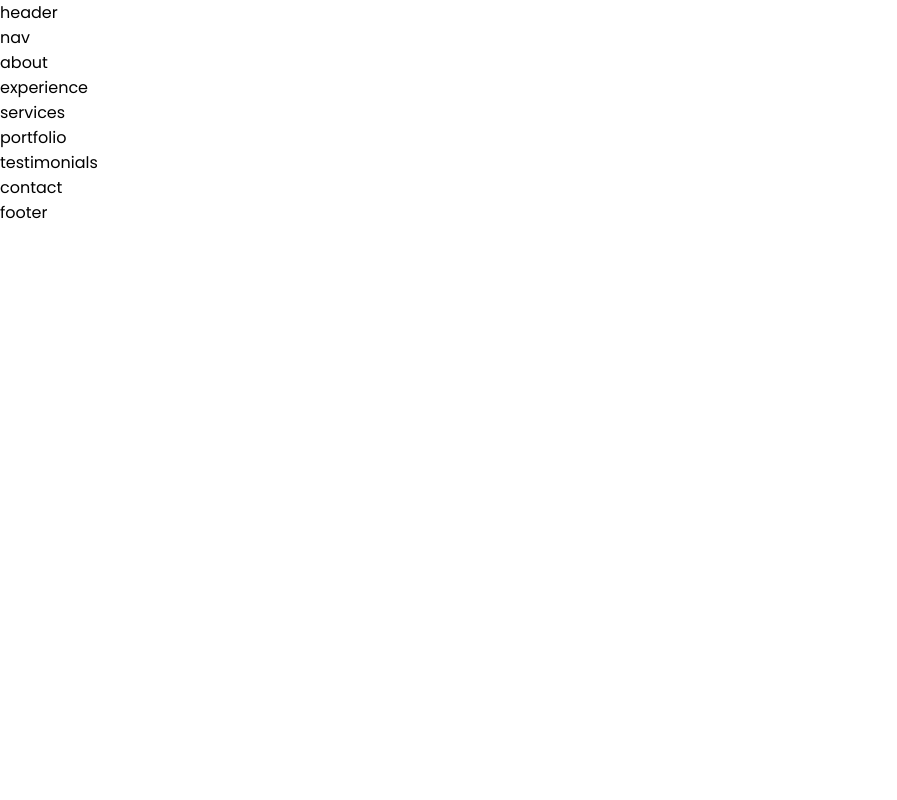
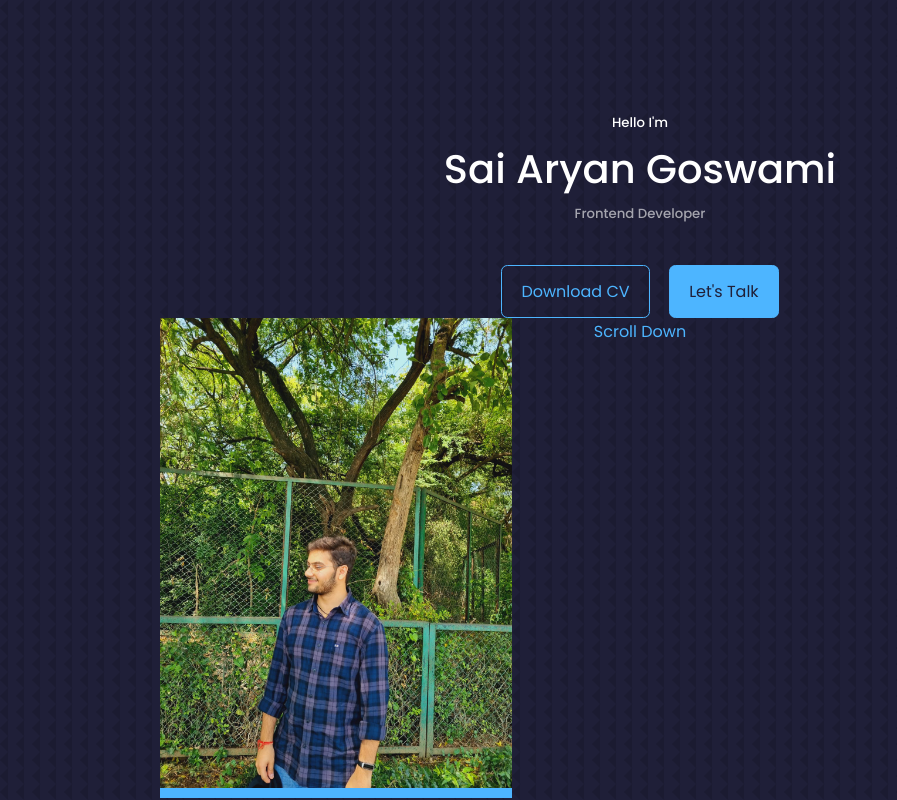
Before and after one commit to SaiAryan1784/Sai_portfolio, a React (Create React App) app: page / in a window 1280 px wide. Shown: the top 800 px of the page, without its empty margins (0-897 px from the left). Built offline with nearby package versions, Linux system fonts and the light colour scheme.

Commit message:
progress in header in section

```diff
--- /dev/null
+++ b/src/components/header/CTA.jsx
@@ -0,0 +1,13 @@
+import React from 'react'
+import CV from '../../assets/resume.pdf'
+
+const CTA = () => {
+  return (
+    <div className="cta">
+        <a href={CV} download className='btn'>Download CV</a>
+        <a href="#contact" className='btn btn-primary'>Let's Talk</a>
+    </div>
+  )
+}
+
+export default CTA
--- /dev/null
+++ b/src/components/header/HeaderSocials.jsx
@@ -0,0 +1,16 @@
+import React from 'react'
+import {BsLinkedin} from 'react-icons/bs'
+import {AiFillTwitterCircle} from 'react-icons/ai'
+import {BsGithub} from 'react-icons/bs'
+
+const HeaderSocials = () => {
+  return (
+    <div className="header__socials">
+        <a href="https://www.linkedin.com/in/sai-aryan-goswami-a38924249/" target="_blank"><BsLinkedin/></a>
+        <a href="https://github.com/SaiAryan1784" target="_blank"><BsGithub/></a>
+        <a href="https://twitter.com/NUCLEAR1784" target="_blank"><AiFillTwitterCircle/></a>
+    </div>
+  )
+}
+
+export default HeaderSocials
--- a/src/components/header/header.css
+++ b/src/components/header/header.css
@@ -0,0 +1,49 @@
+header {
+    height: 100vh;
+    padding-top: 7rem;
+    overflow: hidden;
+}
+
+.header__container {
+    text-align: center;
+    height: 100%;
+    position: relative;
+}
+
+/* -------------------------CTA------------------------- */
+
+.cta {
+    margin-top: 2.5rem;
+    display: flex;
+    gap: 1.2rem;
+    justify-content: center;
+}
+
+/* -------------------------Socials------------------------- */
+
+.header__socials {
+    display: flex;
+    flex-direction: column;
+    align-items: center;
+    gap: 0.8rem;
+    position: absolute;
+    left: 0;
+    bottom: 3rem;
+}
+
+.header__socials::after {
+    content: '';
+    width: 1px;
+    height: 2rem;
+    background: var(--color-primary);
+}
+
+/* -------------------------me------------------------- */
+
+.me {
+    background: var(--color-primary);
+    width: 22rem;
+    height: 30rem;
+    position: absolute;
+    left: calc(50%-11rem);
+}
--- a/src/components/header/header.jsx
+++ b/src/components/header/header.jsx
@@ -1,9 +1,27 @@
 import React from 'react'
 import './header.css'
+import CTA from './CTA'
+import ME from '../../assets/dp3.jpg'
+import HeaderSocial from './HeaderSocials'
 
 const header = () => {
   return (
-    <div>header</div>
+    <header>
+      <div className="container header__container">
+        <h5>Hello I'm</h5>
+        <h1>Sai Aryan Goswami</h1>
+        <h5 className="text-light">Frontend Developer</h5>
+        <CTA />
+
+        <HeaderSocial />
+
+        <div className="me">
+          <img src={ME} alt="me" />
+        </div>
+
+        <a href="#contact" className='scroll__down'>Scroll Down</a>
+      </div>
+    </header>
   )
 }
 
--- a/src/index.css
+++ b/src/index.css
@@ -17,6 +17,8 @@
     --color-white: #fff;
     --color-light: rgba(255,255,255,0.6);
 
+    --transition:all 400ms ease;
+
     --container-width-lg: 75%;
     --container-width-md: 86&;
     --container-width-ms: 90%;
@@ -33,4 +35,107 @@ html {
 
 body{
     font-family: 'Poppins', sans-serif;
+    background: var(--color-bg);
+    color: var(--color-white);
+    line-height: 1.7;
+    background-image: url(../src/assets/bg-texture.png);
 }
+
+/* --------------------GENERAL STYLES-------------------- */
+
+.container {
+    width: var(--container-width-lg);
+    margin: 0 auto;
+}
+
+h1,h2,h3,h4,h5 {
+    font-weight: 500;
+}
+
+h1{
+    font-size: 2.5rem;
+}
+
+section {
+    margin-top: 8rem;
+}
+
+section > h2, section > h5 {
+    text-align: center;
+    color: var(--color-light);
+}
+
+section > h2{
+    color: var(--color-primary);
+    margin-bottom: 3rem;
+}
+
+.text-light{
+    color: var(--color-light);
+}
+
+a {
+    color: var(--color-primary);
+    transition: var(--transition);
+    text-decoration: none;
+}
+
+a:hover {
+    color: var(--color-white);
+}
+
+.btn {
+    width: max-content;
+    display: inline-block;
+    color: var(--color-primary);
+    padding: 0.75rem 1.2rem;
+    border-radius: 0.4rem;
+    cursor: pointer;
+    border: 1px solid var(--color-primary);
+    transition: var(--transition);
+}
+
+.btn:hover {
+    background: var(--color-white);
+    color: var(--color-bg);
+    border-color: transparent;
+}
+
+.btn-primary {
+    background: var(--color-primary);
+    color: var(--color-bg);
+}
+
+img {
+    display: block;
+    width: 100%;
+    object-fit: cover;
+}
+
+/* -------------------------------RESPONSIVE(medium devices)---------------------------*/
+
+@media screen and (max-width: 1024px){
+
+    .container{
+        width: var(--container-width-md);
+    }
+
+    section{
+        margin-top: 6rem;
+    }
+
+}
+
+/* -------------------------------RESPONSIVE(small devices)---------------------------*/
+
+@media screen and (max-width: 600px){
+
+    .container{
+        width: var(--container-width-md);
+    }
+
+    section > h2{
+        margin-top: 2rem;
+    }
+
+}
```
Also changed, not shown: src/assets/dp3.jpg (added), 1 other file (tests, documents, lock files or other folders).
